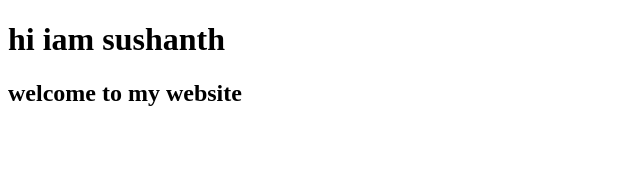
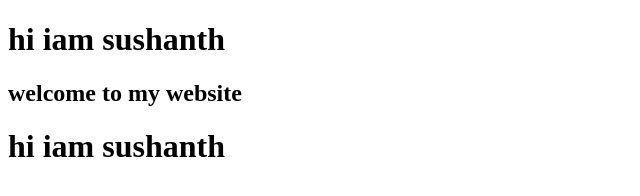
Before and after one commit to sushanth2004/git-one, a plain HTML site: page index.html in a window 1280 px wide. Shown: the whole page, without its empty margins (0-640 px from the left). Drawn offline with Linux system fonts and the light colour scheme.

Commit message:
added header

```diff
--- a/index.html
+++ b/index.html
@@ -11,7 +11,7 @@
         <h2>welcome to my website</h2>
     </div>
     <div>
-
+        <h1>hi iam sushanth</h1>
     </div>
 </body>
 </html>
```
